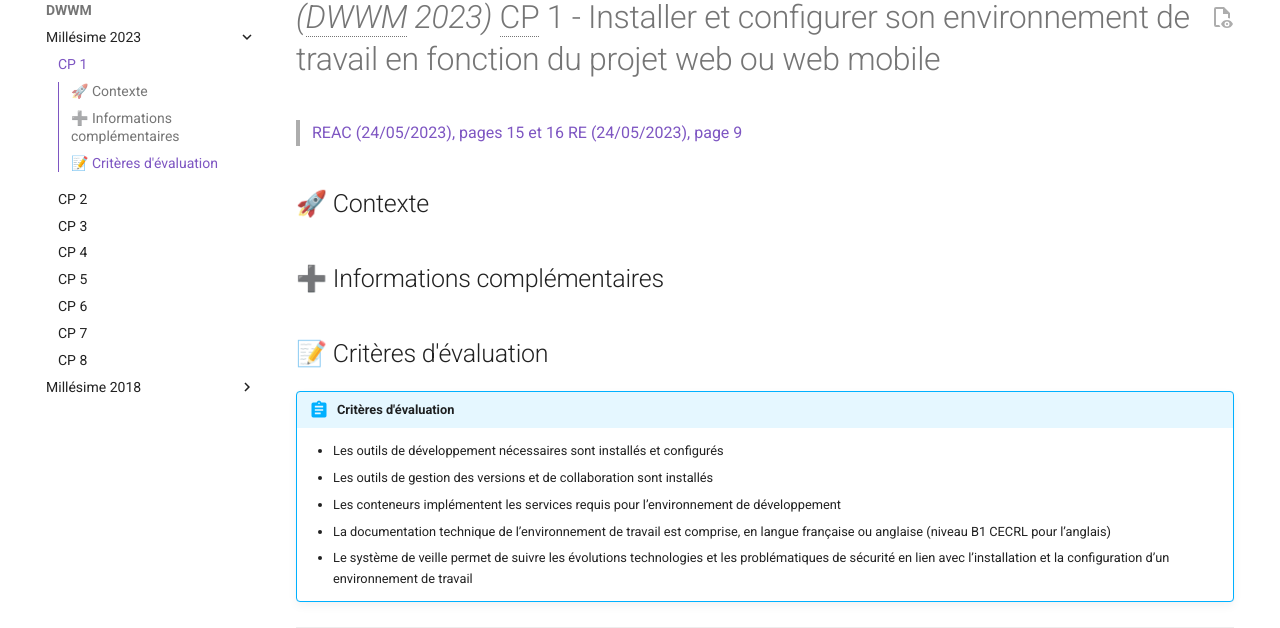
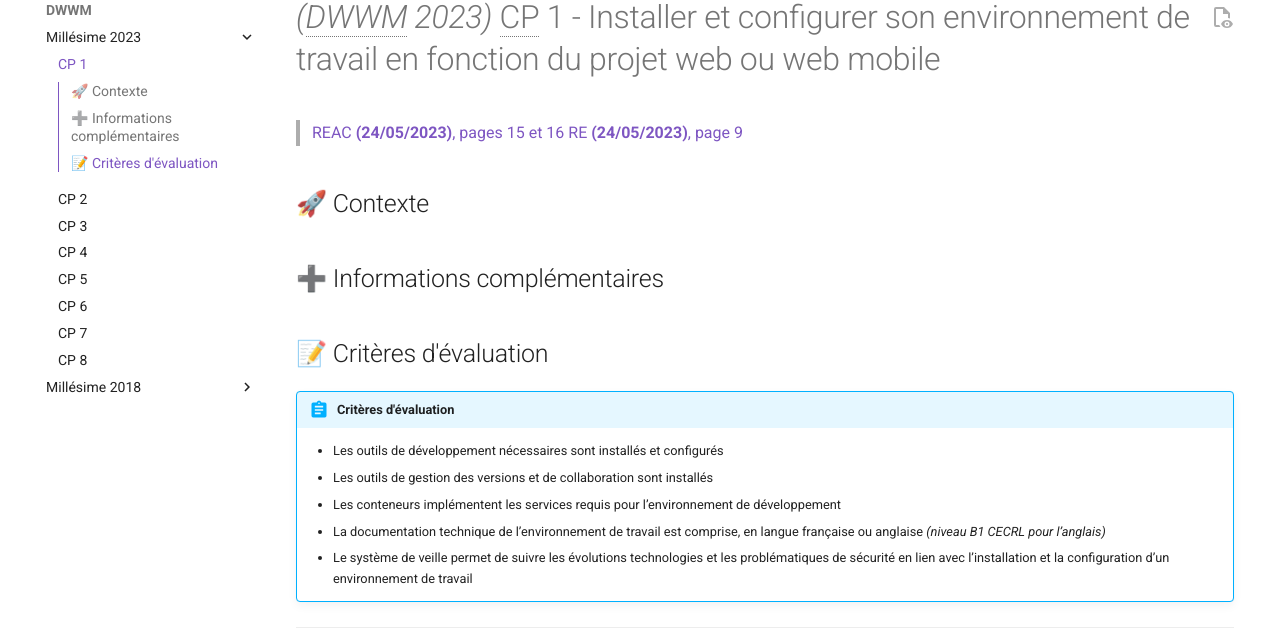
Before and after one commit to preparation-tp/memento-dev, an MkDocs documentation site: the page built from docs/dwwm/2023/cp-1-installer-et-configurer-son-environnement-de-travail-en-fonction-du-projet-web-ou-web-mobile.md, in a window 1280 px wide and 947 px high. Shown: the part 149-777 px from the top of the window. Built offline with MkDocs 1.6.1 and Material for MkDocs 9.7.7, drawn with Linux system fonts in a browser that asks for light colours; comment, search, counter and statistics services are not loaded.

```diff
--- a/docs/dwwm/2023/cp-1-installer-et-configurer-son-environnement-de-travail-en-fonction-du-projet-web-ou-web-mobile.md
+++ b/docs/dwwm/2023/cp-1-installer-et-configurer-son-environnement-de-travail-en-fonction-du-projet-web-ou-web-mobile.md
@@ -1,6 +1,6 @@
 # _(<abbr title="Développeur Web et Web Mobile">DWWM</abbr> 2023)_ <abbr title="Compétence Professionnelle">CP</abbr> 1 - Installer et configurer son environnement de travail en fonction du projet web ou web mobile
-> [REAC (24/05/2023), pages 15 et 16](https://www.banque.di.afpa.fr/EspaceEmployeursCandidatsActeurs/EGPResultat.aspx?ct=01280m04&type=t)
-> [RE (24/05/2023), page 9](https://www.banque.di.afpa.fr/EspaceEmployeursCandidatsActeurs/EGPResultat.aspx?ct=01280m04&type=t)
+> [REAC __(24/05/2023)__, pages 15 et 16](https://www.banque.di.afpa.fr/EspaceEmployeursCandidatsActeurs/EGPResultat.aspx?ct=01280m04&type=t)
+> [RE __(24/05/2023)__, page 9](https://www.banque.di.afpa.fr/EspaceEmployeursCandidatsActeurs/EGPResultat.aspx?ct=01280m04&type=t)
 
 ## 🚀 Contexte
 
@@ -11,7 +11,7 @@
     - Les outils de développement nécessaires sont installés et configurés
     - Les outils de gestion des versions et de collaboration sont installés
     - Les conteneurs implémentent les services requis pour l’environnement de développement
-    - La documentation technique de l’environnement de travail est comprise, en langue française ou anglaise (niveau B1 CECRL pour l’anglais)
+    - La documentation technique de l’environnement de travail est comprise, en langue française ou anglaise _(niveau B1 CECRL pour l’anglais)_
     - Le système de veille permet de suivre les évolutions technologies et les problématiques de sécurité en lien avec l’installation et la configuration d’un environnement de travail
 
 ---
```
Also changed, not shown: docs/dwwm/2023/cp-2-maquetter-des-interfaces-utilisateur-web-ou-web-mobile.md (+3 -3 lines), docs/dwwm/2023/cp-3-realiser-des-interfaces-statiques-web-ou-web-mobile.md (+2 -2 lines), docs/dwwm/2023/cp-4-developper-la-partie-dynamique-des-interfaces-utilisateur-web-ou-web-mobile.md (+2 -2 lines).
